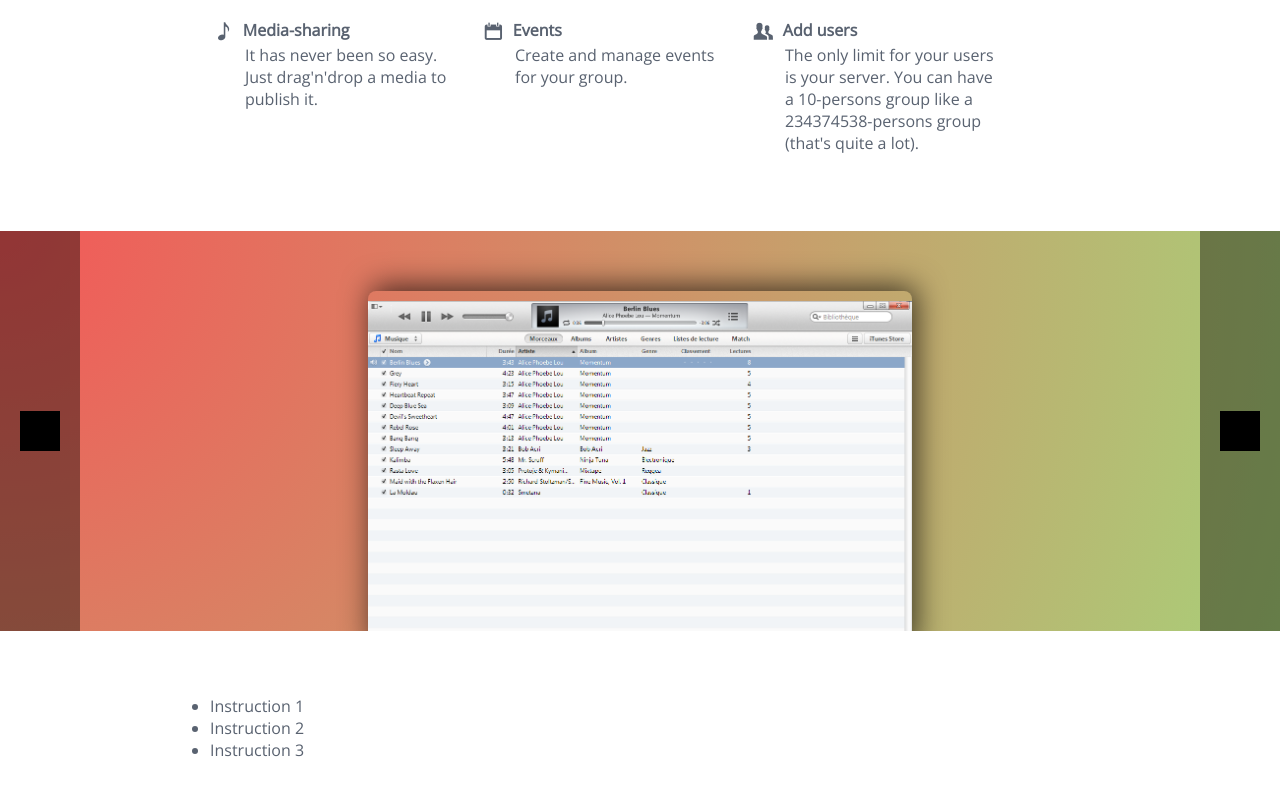
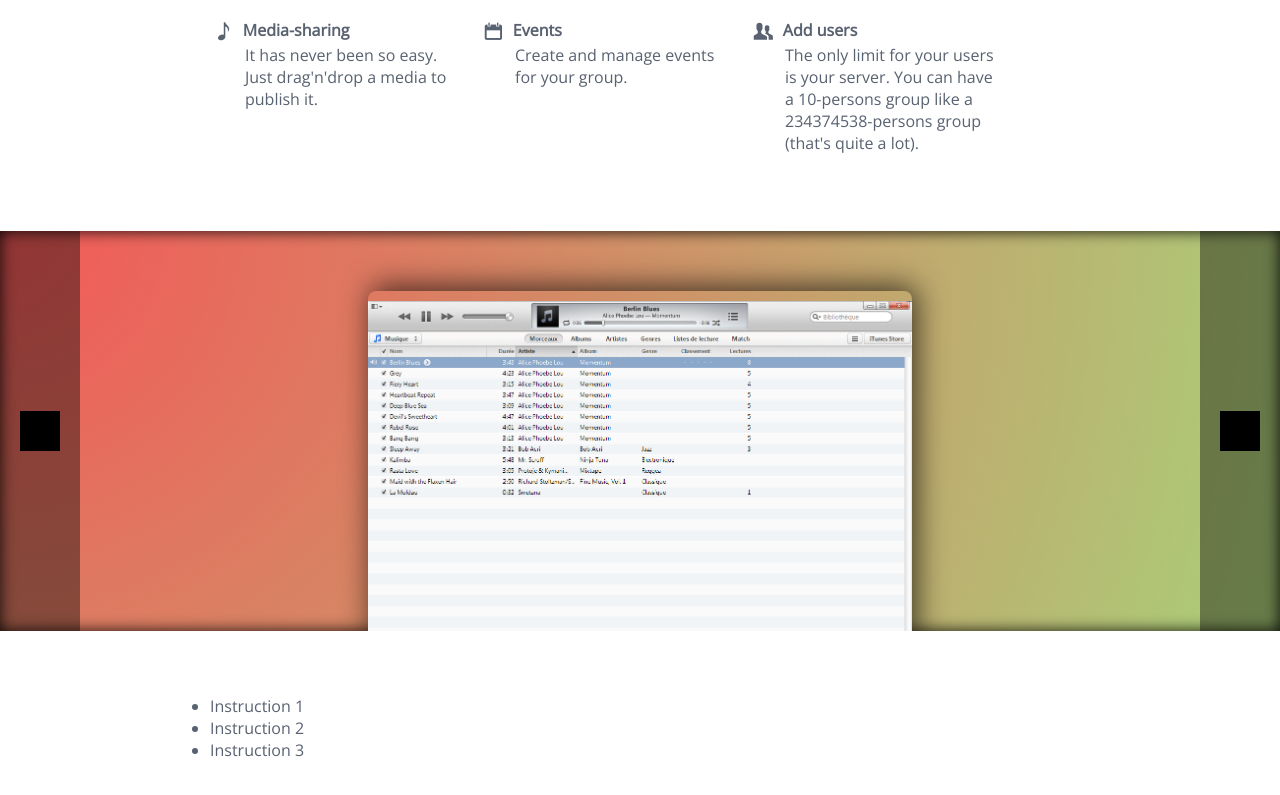
Before and after one commit to Potrac/socialcircle, a plain HTML site: page index.html in a window 1280 px wide. Shown: the part 1369-2164 px from the top of the page. Drawn offline with nearby package versions, Linux system fonts and the light colour scheme.

Commit message:
Little swag added

```diff
--- a/css/style.css
+++ b/css/style.css
@@ -250,6 +250,7 @@ header .godown{
     position: relative;
     overflow: hidden;
     width: 100%; height: 400px;
+    box-shadow: inset 0px 0px 15px rgba(0,0,0,0.9);
     background: radial-gradient( farthest-side circle at top left, rgb(243, 88, 88),rgba(154, 199, 97, 0.85));
     background: -webkit-radial-gradient(top left, circle, rgb(243, 88, 88), rgba(154, 199, 97, 0.85));
     background:    -moz-radial-gradient(top left, circle, rgb(243, 88, 88), rgba(154, 199, 97, 0.85));
```
